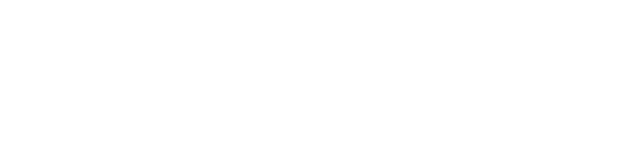
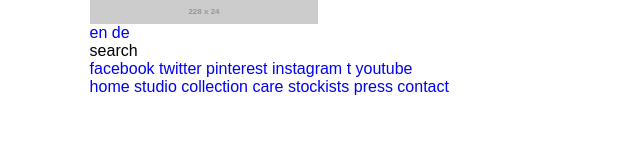
Before and after one commit to Abhijeet-Portfolio/caren-template-sass, a plain HTML site: page index.html in a window 1280 px wide. Shown: the whole page, without its empty margins (0-640 px from the left). Drawn offline with Linux system fonts and the light colour scheme; placeholder pictures from the web are drawn by us.

Commit message:
header html done

```diff
--- a/index.html
+++ b/index.html
@@ -4,11 +4,7 @@
 
 <head>
   <meta charset="utf-8">
-  <title>Client</title>
-  <!-- View-port Basics: http://mzl.la/VYREaP -->
-  <!-- This meta tag is used for mobile device to display the page without any zooming,
-       so how much the device is able to fit on the screen is what's shown initially.
-       Remove comments from this tag, when you want to apply media queries to the website. -->
+  <title>Caren | Home</title>
   <meta name="viewport" content="width=device-width, initial-scale=1, maximum-scale=1">
   <!-- Place favicon.ico in the root directory: mathiasbynens.be/notes/touch-icons -->
   <link rel="shortcut icon" href="favicon.ico" />
@@ -24,7 +20,39 @@
   <div class="container">
     <!--header section start-->
     <header>
-
+      <div class="wrapper">
+        <h1><a href="index.html" title="caren">
+          <img src="https://via.placeholder.com/228x24" alt="caren pfleger">
+        </a></h1>
+        <div class="side">
+          <div class="side__upper">
+            <ul>
+              <li><a href="#FIXME" title="en">en</a></li>
+              <li><a href="#FIXME" title="de">de</a></li>
+            </ul>
+            <span>search</span>
+            <ul class="socialMedia">
+              <li><a href="#FIXME" title="facebook">facebook</a></li>
+              <li><a href="#FIXME" title="twitter">twitter</a></li>
+              <li><a href="#FIXME" title="pinterest">pinterest</a></li>
+              <li><a href="#FIXME" title="instagram">instagram</a></li>
+              <li><a href="#FIXME" title="t">t</a></li>
+              <li><a href="#FIXME" title="youtube">youtube</a></li>
+            </ul>
+          </div>
+          <nav>
+            <ul>
+              <li><a href="#FIXME" title="home">home</a></li>
+              <li><a href="#FIXME" title="studio">studio</a></li>
+              <li><a href="#FIXME" title="collection">collection</a></li>
+              <li><a href="#FIXME" title="care">care</a></li>
+              <li><a href="#FIXME" title="stockists">stockists</a></li>
+              <li><a href="#FIXME" title="press">press</a></li>
+              <li><a href="#FIXME" title="contact">contact</a></li>
+            </ul>
+          </nav>
+        </div>
+      </div>
     </header>
     <!--header section start-->
     <!--main section start-->
```
